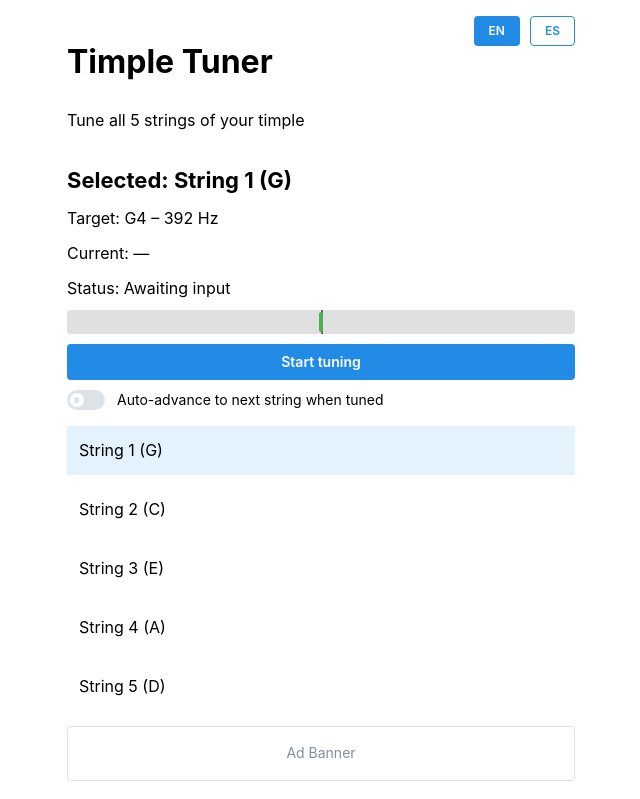
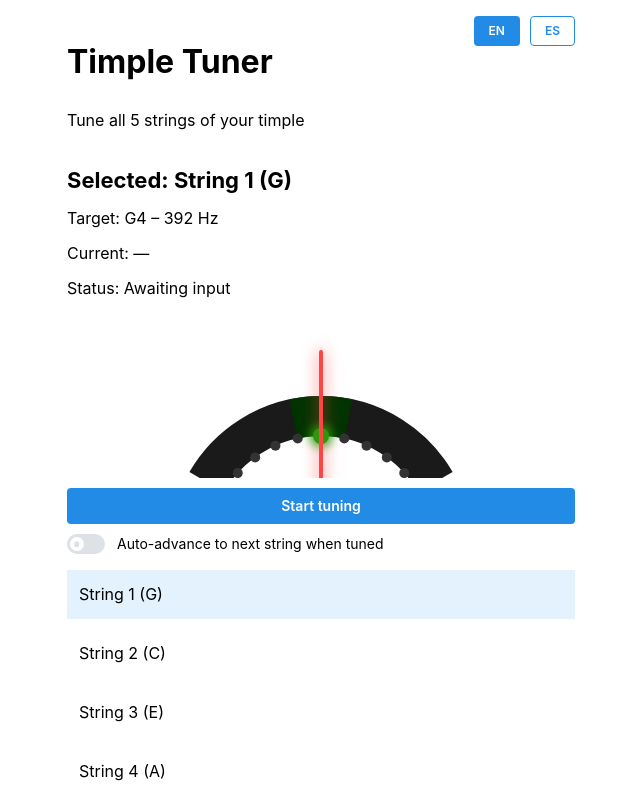
Before and after one commit to tedmasterweb/TimpleTuner, a React (Vite) app in the folder app/: page / in a window 1280 px wide. Shown: the top 799 px of the page, without its empty margins (319-959 px from the left). Built offline with nearby package versions, Linux system fonts and the light colour scheme.

Commit message:
Add analog meter

```diff
--- /dev/null
+++ b/app/src/components/AnalogMeter.tsx
@@ -0,0 +1,251 @@
+import { Box } from '@mantine/core'
+import { useRef, useEffect, useState } from 'react'
+
+interface AnalogMeterProps {
+  /** Cents offset from target frequency (-50 to +50) */
+  centsOff: number | null
+  /** Whether the note is in tune */
+  isInTune: boolean
+  /** Size of the meter in pixels */
+  size?: number
+}
+
+/**
+ * Analog-style tuning meter with animated needle and LED markers.
+ *
+ * The needle uses damped oscillation for smooth movement, with a trail
+ * effect showing recent motion direction.
+ */
+export function AnalogMeter({ centsOff, isInTune, size = 280 }: AnalogMeterProps) {
+  // Smoothed value for damped oscillation
+  const [smoothedCents, setSmoothedCents] = useState(0)
+  const [trailCents, setTrailCents] = useState<number[]>([0, 0, 0])
+  const animationRef = useRef<number | null>(null)
+  const targetRef = useRef(0)
+  const velocityRef = useRef(0)
+
+  // Damped spring physics for smooth needle movement
+  useEffect(() => {
+    const targetCents = centsOff ?? 0
+    targetRef.current = Math.max(-50, Math.min(50, targetCents))
+
+    const animate = () => {
+      const target = targetRef.current
+      const current = smoothedCents
+      const velocity = velocityRef.current
+
+      // Spring physics: F = -k(x - target) - damping * velocity
+      const stiffness = 0.15
+      const damping = 0.7
+      const force = (target - current) * stiffness
+      const newVelocity = (velocity + force) * damping
+      const newValue = current + newVelocity
+
+      velocityRef.current = newVelocity
+
+      // Update trail (previous positions for motion blur effect)
+      setTrailCents(prev => [prev[1], prev[2], current])
+      setSmoothedCents(newValue)
+
+      // Continue animation if still moving significantly
+      if (Math.abs(newVelocity) > 0.01 || Math.abs(target - newValue) > 0.1) {
+        animationRef.current = requestAnimationFrame(animate)
+      }
+    }
+
+    animationRef.current = requestAnimationFrame(animate)
+
+    return () => {
+      if (animationRef.current) {
+        cancelAnimationFrame(animationRef.current)
+      }
+    }
+  }, [centsOff, smoothedCents])
+
+  // Convert cents to angle: -50 cents = -60°, 0 = 0°, +50 cents = +60°
+  const centsToAngle = (cents: number) => (cents / 50) * 60
+  const needleAngle = centsToAngle(smoothedCents)
+  const trailAngles = trailCents.map(centsToAngle)
+
+  // LED marker positions (every 10 cents)
+  const markers = [-50, -40, -30, -20, -10, 0, 10, 20, 30, 40, 50]
+
+  // Determine marker colors based on current position
+  const getMarkerColor = (markerCents: number) => {
+    if (markerCents === 0) return isInTune ? '#00ff00' : '#00aa00'
+    const distance = Math.abs(smoothedCents - markerCents)
+    if (distance < 8) {
+      return isInTune ? '#00ff00' : '#ff4444'
+    }
+    return '#333'
+  }
+
+  const centerX = size / 2
+  const centerY = size * 0.85
+  const needleLength = size * 0.7
+  const markerRadius = size * 0.4
+
+  return (
+    <Box
+      data-testid="analog-meter"
+      style={{
+        position: 'relative',
+        width: size,
+        height: size * 0.6,
+        margin: '0 auto',
+        overflow: 'hidden',
+      }}
+    >
+      {/* Background arc */}
+      <svg
+        width={size}
+        height={size * 0.6}
+        style={{ position: 'absolute', top: 0, left: 0 }}
+      >
+        {/* Dial background */}
+        <path
+          d={describeArc(centerX, centerY, markerRadius + 20, -60, 60)}
+          fill="none"
+          stroke="#1a1a1a"
+          strokeWidth={40}
+        />
+
+        {/* Zone indicators */}
+        <path
+          d={describeArc(centerX, centerY, markerRadius + 20, -12, 12)}
+          fill="none"
+          stroke={isInTune ? '#004400' : '#003300'}
+          strokeWidth={40}
+        />
+
+        {/* LED markers */}
+        {markers.map((cents) => {
+          const angle = centsToAngle(cents) - 90
+          const rad = (angle * Math.PI) / 180
+          const x = centerX + markerRadius * Math.cos(rad)
+          const y = centerY + markerRadius * Math.sin(rad)
+          const color = getMarkerColor(cents)
+          const isCenter = cents === 0
+
+          return (
+            <g key={cents}>
+              {/* Glow effect for lit markers */}
+              {color !== '#333' && (
+                <circle
+                  cx={x}
+                  cy={y}
+                  r={isCenter ? 12 : 8}
+                  fill={color}
+                  opacity={0.4}
+                  filter="blur(4px)"
+                />
+              )}
+              <circle
+                cx={x}
+                cy={y}
+                r={isCenter ? 8 : 5}
+                fill={color}
+                style={{
+                  transition: 'fill 0.1s ease',
+                  filter: color !== '#333' ? `drop-shadow(0 0 6px ${color})` : 'none',
+                }}
+              />
+            </g>
+          )
+        })}
+
+        {/* Needle trail (motion blur effect) */}
+        {trailAngles.map((angle, i) => (
+          <line
+            key={i}
+            x1={centerX}
+            y1={centerY}
+            x2={centerX + needleLength * Math.sin((angle * Math.PI) / 180)}
+            y2={centerY - needleLength * Math.cos((angle * Math.PI) / 180)}
+            stroke={isInTune ? '#00ff00' : '#ff4444'}
+            strokeWidth={3 - i}
+            opacity={0.15 + i * 0.1}
+            strokeLinecap="round"
+          />
+        ))}
+
+        {/* Main needle */}
+        <line
+          x1={centerX}
+          y1={centerY}
+          x2={centerX + needleLength * Math.sin((needleAngle * Math.PI) / 180)}
+          y2={centerY - needleLength * Math.cos((needleAngle * Math.PI) / 180)}
+          stroke={isInTune ? '#00ff00' : '#ff4444'}
+          strokeWidth={4}
+          strokeLinecap="round"
+          style={{
+            filter: `drop-shadow(0 0 8px ${isInTune ? '#00ff00' : '#ff4444'})`,
+          }}
+        />
+
+        {/* Needle pivot point */}
+        <circle
+          cx={centerX}
+          cy={centerY}
+          r={10}
+          fill="#222"
+          stroke={isInTune ? '#00ff00' : '#ff4444'}
+          strokeWidth={2}
+        />
+
+        {/* Labels */}
+        <text
+          x={centerX - markerRadius - 15}
+          y={centerY - 10}
+          fill="#666"
+          fontSize={14}
+          textAnchor="end"
+        >
+          FLAT
+        </text>
+        <text
+          x={centerX + markerRadius + 15}
+          y={centerY - 10}
+          fill="#666"
+          fontSize={14}
+          textAnchor="start"
+        >
+          SHARP
+        </text>
+      </svg>
+    </Box>
+  )
+}
+
+/**
+ * Generate SVG arc path
+ */
+function describeArc(
+  x: number,
+  y: number,
+  radius: number,
+  startAngle: number,
+  endAngle: number
+): string {
+  const start = polarToCartesian(x, y, radius, endAngle - 90)
+  const end = polarToCartesian(x, y, radius, startAngle - 90)
+  const largeArcFlag = endAngle - startAngle <= 180 ? '0' : '1'
+
+  return [
+    'M', start.x, start.y,
+    'A', radius, radius, 0, largeArcFlag, 0, end.x, end.y,
+  ].join(' ')
+}
+
+function polarToCartesian(
+  centerX: number,
+  centerY: number,
+  radius: number,
+  angleInDegrees: number
+): { x: number; y: number } {
+  const angleInRadians = (angleInDegrees * Math.PI) / 180
+  return {
+    x: centerX + radius * Math.cos(angleInRadians),
+    y: centerY + radius * Math.sin(angleInRadians),
+  }
+}
--- a/app/src/components/TuningPanel.tsx
+++ b/app/src/components/TuningPanel.tsx
@@ -1,6 +1,7 @@
-import { Stack, Text, Title, Box, Button, Switch } from '@mantine/core'
+import { Stack, Text, Title, Button, Switch } from '@mantine/core'
 import { TimpleString } from '../tuning'
 import { TuningReading, TuningStatus } from '../tuningReading'
+import { AnalogMeter } from './AnalogMeter'
 
 interface TuningPanelProps {
   selectedString: TimpleString
@@ -21,11 +22,6 @@ const STATUS_TEXT: Record<TuningStatus, string> = {
   noisy: 'Too noisy',
 }
 
-function getTuningPosition(centsOff: number | null | undefined): 'flat' | 'center' | 'sharp' {
-  if (centsOff == null || centsOff === 0) return 'center'
-  return centsOff < 0 ? 'flat' : 'sharp'
-}
-
 export function TuningPanel({
   selectedString,
   reading,
@@ -40,12 +36,6 @@ export function TuningPanel({
     ? `${reading.frequencyHz.toFixed(1)} Hz`
     : '—'
   const statusText = reading ? STATUS_TEXT[reading.status] : 'Awaiting input'
-  const tuningPosition = getTuningPosition(reading?.centsOff)
-
-  // Calculate indicator position: -50 cents = 0%, 0 cents = 50%, +50 cents = 100%
-  const centsOff = reading?.centsOff ?? 0
-  const clampedCents = Math.max(-50, Math.min(50, centsOff))
-  const indicatorPercent = ((clampedCents + 50) / 100) * 100
 
   const handleButtonClick = () => {
     if (isRunning) {
@@ -61,41 +51,10 @@ export function TuningPanel({
       <Text>Target: {selectedString.note} – {selectedString.frequencyHz} Hz</Text>
       <Text>Current: {currentFrequency}</Text>
       <Text>Status: {statusText}</Text>
-      <Box
-        data-testid="tuning-indicator"
-        data-tuning-position={tuningPosition}
-        style={{
-          position: 'relative',
-          height: 24,
-          backgroundColor: '#e0e0e0',
-          borderRadius: 4,
-        }}
-      >
-        {/* Center marker */}
-        <Box
-          style={{
-            position: 'absolute',
-            left: '50%',
-            top: 0,
-            bottom: 0,
-            width: 2,
-            backgroundColor: '#666',
-          }}
-        />
-        {/* Indicator needle */}
-        <Box
-          style={{
-            position: 'absolute',
-            left: `${indicatorPercent}%`,
-            top: 2,
-            bottom: 2,
-            width: 4,
-            marginLeft: -2,
-            backgroundColor: tuningPosition === 'center' ? '#4caf50' : '#f44336',
-            borderRadius: 2,
-          }}
-        />
-      </Box>
+      <AnalogMeter
+        centsOff={reading?.centsOff ?? null}
+        isInTune={reading?.status === 'in_tune'}
+      />
       <Button
         onClick={handleButtonClick}
         disabled={micPermissionDenied}
```
Also changed, not shown: 2 other files (tests, documents, lock files or other folders).
